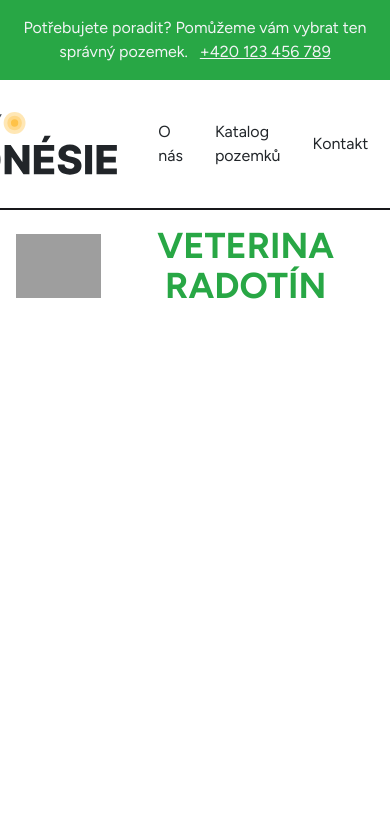
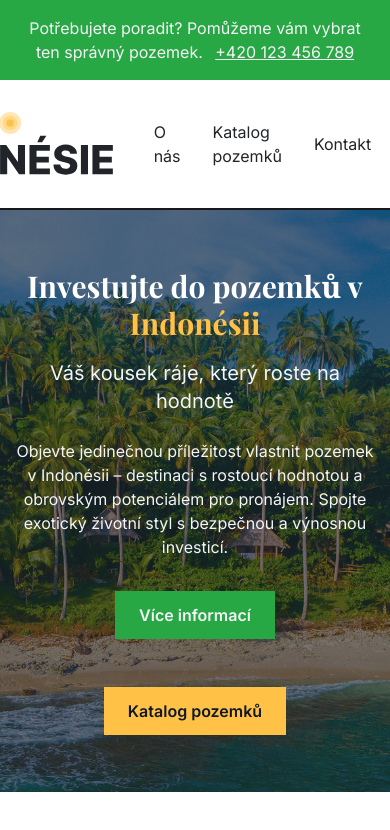
Before and after one commit to jednorukypilot/indonesie, a SvelteKit app: page / in a window 390 px wide. Shown: the top 830 px of the page. Built offline with nearby package versions, Linux system fonts and the light colour scheme; grey boxes are pictures that could not be loaded.

Commit message:
feat: hero

```diff
--- a/package.json
+++ b/package.json
@@ -19,13 +19,15 @@
 		"@sveltejs/vite-plugin-svelte": "^5.0.0",
 		"@tailwindcss/typography": "^0.5.15",
 		"@tailwindcss/vite": "^4.0.0",
+		"autoprefixer": "^10.4.21",
 		"daisyui": "^5.0.4",
+		"postcss": "^8.5.6",
 		"prettier": "^3.4.2",
 		"prettier-plugin-svelte": "^3.3.3",
 		"prettier-plugin-tailwindcss": "^0.6.11",
 		"svelte": "^5.0.0",
 		"svelte-check": "^4.0.0",
-		"tailwindcss": "^4.0.0",
+		"tailwindcss": "^4.1.15",
 		"typescript": "^5.0.0",
 		"vite": "^6.0.0"
 	},
--- a/src/app.css
+++ b/src/app.css
@@ -1,22 +1,29 @@
 @import 'tailwindcss';
+
+@theme {
+	--font-sans:
+		'Inter', ui-sans-serif, system-ui, -apple-system, 'Segoe UI', Roboto, 'Helvetica Neue', Arial,
+		'Noto Sans', 'Apple Color Emoji', 'Segoe UI Emoji', 'Segoe UI Symbol', 'Noto Color Emoji';
+	--font-serif: 'Playfair Display', ui-serif, Georgia, Cambria, 'Times New Roman', Times, serif;
+}
+
 @plugin "daisyui" {
 }
-
 @plugin "daisyui/theme" {
 	name: 'light';
 	default: true;
 	prefersdark: false;
 	color-scheme: 'light';
 	--color-base-100: oklch(100% 0 0);
-	--color-base-200: oklch(1.000 0.007 61.4);
-	--color-primary: oklch(0.640 0.175 146.7);
+	--color-base-200: oklch(1 0.007 61.4);
+	--color-primary: oklch(0.64 0.175 146.7);
 	--color-secondary: oklch(0.849 0.151 81.3);
-	--color-accent: oklch(0.554 0.107 79.0);
+	--color-accent: oklch(0.554 0.107 79);
 	--color-neutral: oklch(0.558 0.016 244.9);
 	--color-neutral-content: oklch(0.262 0.009 248.2);
 	--color-info: oklch(0.967 0.053 151.9);
 	--color-success: oklch(0.545 0.148 146.8);
-	--color-warning: oklch(0.554 0.107 79.0);
+	--color-warning: oklch(0.554 0.107 79);
 	--radius-selector: 0rem;
 	--radius-field: 0rem;
 	--radius-box: 0rem;
@@ -31,7 +38,7 @@
 
 @layer base {
 	html {
-		font-family: 'Figtree', sans-serif;
+		font-family: var(--font-sans);
 		height: 100%;
 	}
 }
--- a/src/app.html
+++ b/src/app.html
@@ -4,7 +4,12 @@
 		<meta charset="utf-8" />
 		<link rel="icon" href="%sveltekit.assets%/favicon.png" />
 		<meta name="viewport" content="width=device-width, initial-scale=1" />
-		<link href="https://fonts.googleapis.com/css2?family=Figtree:ital,wght@0,300..900;1,300..900&display=swap" rel="stylesheet">
+		<link rel="preconnect" href="https://fonts.googleapis.com">
+		<link rel="preconnect" href="https://fonts.gstatic.com" crossorigin>
+		<link
+		href="https://fonts.googleapis.com/css2?family=Inter:wght@400;500;600;700&family=Playfair+Display:wght@600;700&display=swap"
+		rel="stylesheet"
+		/>
 		%sveltekit.head%
 	</head>
 	<body data-sveltekit-preload-data="hover" >
--- /dev/null
+++ b/src/lib/components/Hero.svelte
@@ -0,0 +1,29 @@
+<script lang="ts">
+	export let images: {
+		small: { '1x': string; '2x': string };
+		large: { '1x': string; '2x': string };
+	};
+</script>
+
+<section class="relative flex h-[582px] w-full items-center justify-center overflow-hidden">
+	<picture class="absolute inset-0 block h-full w-full">
+		<!-- Small screens -->
+		<source
+			srcset={`${images.small['1x']} 1x, ${images.small['2x']} 2x`}
+			media="(max-width: 640px)"
+		/>
+
+		<!-- Larger screens -->
+		<source
+			srcset={`${images.large['1x']} 1x, ${images.large['2x']} 2x`}
+			media="(min-width: 641px)"
+		/>
+
+		<!-- Fallback image -->
+		<img
+			src={images.large['1x']}
+			alt="Hero background"
+			class="h-full w-full object-cover object-center"
+		/>
+	</picture>
+</section>
--- /dev/null
+++ b/src/lib/home/HomeHero.svelte
@@ -0,0 +1,45 @@
+<script>
+	import Hero from '$lib/components/Hero.svelte';
+</script>
+
+<div class="relative flex w-full flex-col items-center justify-center overflow-hidden">
+	<Hero
+		images={{
+			small: {
+				'1x': 'images/pages/homepage/hero-sm.jpg',
+				'2x': 'images/pages/homepage/hero-sm@2x.jpg'
+			},
+			large: {
+				'1x': 'images/pages/homepage/hero.jpg',
+				'2x': 'images/pages/homepage/hero@2x.jpg'
+			}
+		}}
+	/>
+	<div class="absolute inset-0 block h-full w-full bg-[#212529]/60 p-4">
+		<div class="flex h-full w-full flex-col items-center justify-center text-center text-white">
+			<div class="max-w-4xl text-center">
+				<h2 class="mb-4 font-serif text-3xl leading-tight font-bold text-white md:text-5xl">
+					Investujte do pozemků v
+					<span class="text-secondary">Indonésii</span>
+				</h2>
+				<p class="mb-6 text-xl text-gray-100 md:text-2xl">
+					Váš kousek ráje, který roste na hodnotě
+				</p>
+				<p class="mx-auto mb-8 max-w-2xl text-base text-gray-100 md:text-lg">
+					Objevte jedinečnou příležitost vlastnit pozemek v Indonésii – destinaci s rostoucí
+					hodnotou a obrovským potenciálem pro pronájem. Spojte exotický životní styl s bezpečnou a
+					výnosnou investicí.
+				</p>
+
+				<div class="flex flex-col items-center justify-center gap-12 sm:flex-row">
+					<a href="#" class="bg-primary px-6 py-3 font-semibold text-gray-100 hover:bg-[#1b742f]">
+						Více informací
+					</a>
+					<a href="#" class="bg-secondary px-6 py-3 font-semibold text-gray-900 hover:bg-[#cc9b38]">
+						Katalog pozemků
+					</a>
+				</div>
+			</div>
+		</div>
+	</div>
+</div>
--- a/src/lib/index.ts
+++ b/src/lib/index.ts
@@ -1 +1,4 @@
 // place files you want to import through the `$lib` alias in this folder.
+
+export { default as Hero } from './components/Hero.svelte';
+export { default as TopBar } from './components/TopBar.svelte';
--- a/src/routes/+page.svelte
+++ b/src/routes/+page.svelte
@@ -1,11 +1,7 @@
 <script lang="ts">
+	import HomeHero from '$lib/home/HomeHero.svelte';
 </script>
 
 <div class="bg-base-100 flex w-full grow flex-col">
-	<div class="m-4 flex flex-row items-center gap-4">
-		<img src="veterina_logo_green.svg" alt="veterina logo" class="h-16" />
-		<h1 class="text-primary text-center text-4xl font-bold">VETERINA RADOTÍN</h1>
-	</div>
-
-	<div class="flex grow flex-col items-center justify-center gap-24 px-16 lg:flex-row"></div>
+	<HomeHero />
 </div>
--- a/src/routes/kone/+page.svelte
+++ /dev/null
@@ -1,14 +0,0 @@
-<script lang="ts">
-	import { sectionTitle } from './data';
-</script>
-
-<div class="flex grow flex-col bg-[#effcf3]">
-	<div class="flex flex-row items-center gap-4 p-4">
-		<a href="/">
-			<img src="veterina_logo_green.svg" alt="veterina logo" class="h-16" />
-		</a>
-		<h1 class="text-primary invisible text-center text-4xl font-medium">
-			{sectionTitle}
-		</h1>
-	</div>
-</div>
--- a/src/routes/kone/data.ts
+++ /dev/null
@@ -1,70 +0,0 @@
-import type { Device, Doctor } from '../../lib/types';
-
-export const sectionTitle = 'Terénní veterinární medicína koní';
-
-export const servicesNote =
-	'Ternénní veterinární medicína koní. vyjížíme zejména v Praze a Středočeském kraji. Po\u00A0dohodě je možné vyjet do celé\u00A0ČR.';
-
-export const servicePoints = [
-	'akutní medicína',
-	'interní medicína',
-	'předkupní vyšetření',
-	'ortopedie',
-	'stomatologie',
-	'chirurgie',
-	'preventivní péče'
-];
-
-export const doctors: Doctor[] = [
-	{
-		name: 'MVDr. Barbora Schillová',
-		image: 'favicon.png',
-		education: 'Vystudovala Veterinární a farmaceutickou univerzitu v Brně',
-		focus: 'Zaměření',
-		interests: 'Zájmy',
-
-		phone: '+420 777 777 777',
-		email: 'emailnadoktorku@seznam.cz'
-	},
-	{
-		name: 'MVDr. Monika Jasanská',
-		image: 'favicon.png',
-		education: 'Vystudovala Veterinární univerzitu v Brně',
-		focus: 'Zaměření',
-		interests: 'Zájmy',
-		phone: '+420 777 777 777',
-		email: 'emailnadoktorku@seznam.cz'
-	},
-	{
-		name: 'MVDr. Magda xxx',
-		image: 'favicon.png',
-		education: 'Vystudovala Veterinární univerzitu v Košicích',
-		focus: 'Zaměření',
-		interests: 'Zájmy',
-		phone: '+420 777 777 777',
-		email: 'emailnadoktorku@seznam.cz'
-	}
-];
-
-export const devices: Device[] = [
-	{
-		image: 'favicon.png',
-		name: 'RTG',
-		note: 'Rentgen'
-	},
-	{
-		image: 'favicon.png',
-		name: 'Sono',
-		note: 'Ultrazvuk'
-	},
-	{
-		image: 'favicon.png',
-		name: 'Bruska',
-		note: 'Zubní broušení'
-	},
-	{
-		image: 'favicon.png',
-		name: 'Endoskop',
-		note: 'Endoskopie'
-	}
-];
```
Also changed, not shown: dui_themes.txt (deleted), 1 other file (tests, documents, lock files or other folders).
